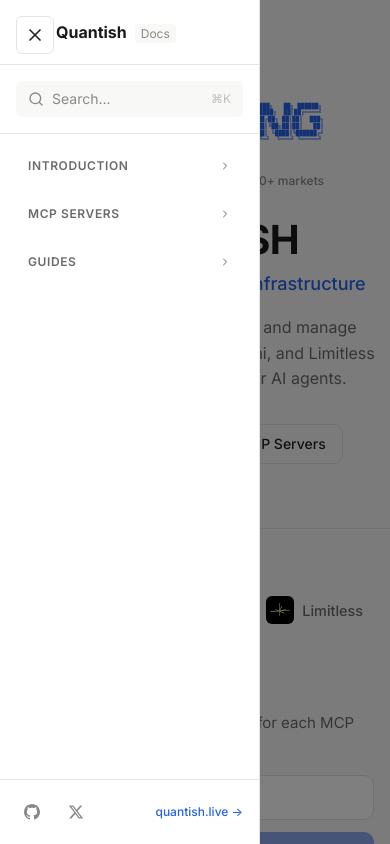
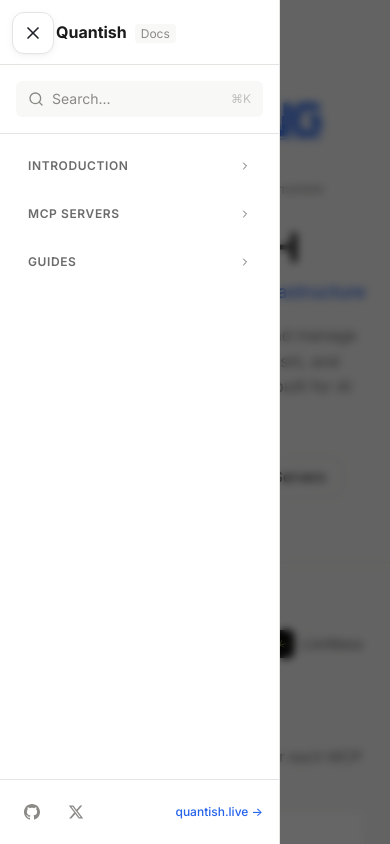
Before and after one commit to boshjerns/quantish-docs, a Next.js app: page / in a window 390 px wide. Both pictures are taken after a click on the button 35 px from the left and 35 px from the top of the page. Shown: the top 844 px of the page. Built offline with nearby package versions, Linux system fonts and the light colour scheme.

Commit message:
Fix mobile: lock horizontal scroll, improve sidebar mobile UX with blur overlay and smoother transitions

```diff
--- a/app/globals.css
+++ b/app/globals.css
@@ -8,6 +8,61 @@
 @tailwind base;
 @tailwind components;
 @tailwind utilities;
+
+/* ==================== MOBILE OVERRIDES ==================== */
+/* Lock horizontal scroll on mobile */
+html, body {
+  overflow-x: hidden;
+  max-width: 100vw;
+}
+
+@media (max-width: 767px) {
+  /* Remove sidebar margin on mobile */
+  main {
+    margin-left: 0 !important;
+  }
+
+  /* Ensure content doesn't overflow */
+  main > div {
+    padding-left: 1rem !important;
+    padding-right: 1rem !important;
+    max-width: 100% !important;
+  }
+
+  /* Landing page adjustments */
+  .landing-page {
+    padding-left: 0.5rem;
+    padding-right: 0.5rem;
+  }
+
+  /* ASCII logo scrollable on mobile */
+  .ascii-logo {
+    font-size: 0.28rem;
+    overflow-x: auto;
+    -webkit-overflow-scrolling: touch;
+    padding-bottom: 0.5rem;
+  }
+
+  /* Platform grid center on mobile */
+  .platform-grid {
+    justify-content: center !important;
+  }
+
+  /* Terminal window scrollable */
+  .terminal-body {
+    font-size: 0.6rem;
+    overflow-x: auto;
+    -webkit-overflow-scrolling: touch;
+  }
+
+  /* Feature examples scrollable */
+  .feature-example {
+    display: block;
+    overflow-x: auto;
+    white-space: nowrap;
+    -webkit-overflow-scrolling: touch;
+  }
+}
 
 /* ==================== LIGHT MODE ==================== */
 :root {
--- a/app/layout.tsx
+++ b/app/layout.tsx
@@ -15,7 +15,7 @@
   return (
     <html lang="en">
       <body>
-        <div className="min-h-screen">
+        <div className="min-h-screen overflow-x-hidden">
           <Sidebar />
           <main
             className="transition-all duration-200"
@@ -24,7 +24,7 @@
               minHeight: '100vh',
             }}
           >
-            <div className="max-w-[900px] mx-auto px-6 py-12">
+            <div className="max-w-[900px] mx-auto px-4 py-8 md:px-6 md:py-12 overflow-x-hidden">
               {children}
             </div>
           </main>
--- a/components/Sidebar.tsx
+++ b/components/Sidebar.tsx
@@ -127,8 +127,12 @@
       {/* Mobile menu button */}
       <button
         onClick={() => setIsOpen(!isOpen)}
-        className="fixed top-4 left-4 z-50 p-2 rounded-md md:hidden"
-        style={{ background: 'var(--pn-surface)', border: '1px solid var(--pn-border)' }}
+        className="fixed top-3 left-3 z-50 p-2.5 rounded-xl md:hidden shadow-lg"
+        style={{
+          background: 'var(--pn-surface)',
+          border: '1px solid var(--pn-border)',
+          boxShadow: 'var(--shadow)',
+        }}
       >
         {isOpen ? <X className="w-5 h-5" /> : <Menu className="w-5 h-5" />}
       </button>
@@ -136,7 +140,7 @@
       {/* Mobile overlay */}
       {isOpen && (
         <div
-          className="fixed inset-0 bg-black/50 z-30 md:hidden"
+          className="fixed inset-0 bg-black/60 backdrop-blur-sm z-30 md:hidden"
           onClick={() => setIsOpen(false)}
         />
       )}
@@ -144,15 +148,16 @@
       {/* Sidebar */}
       <aside
         className={`
-          fixed top-0 left-0 h-screen w-[260px] z-40
+          fixed top-0 left-0 h-screen w-[280px] z-40
           overflow-y-auto overflow-x-hidden
-          transition-transform duration-200
+          transition-transform duration-300 ease-out
           md:translate-x-0
           ${isOpen ? 'translate-x-0' : '-translate-x-full'}
         `}
         style={{
           background: 'var(--pn-surface)',
           borderRight: '1px solid var(--pn-border)',
+          WebkitOverflowScrolling: 'touch',
         }}
       >
         {/* Logo */}
```
